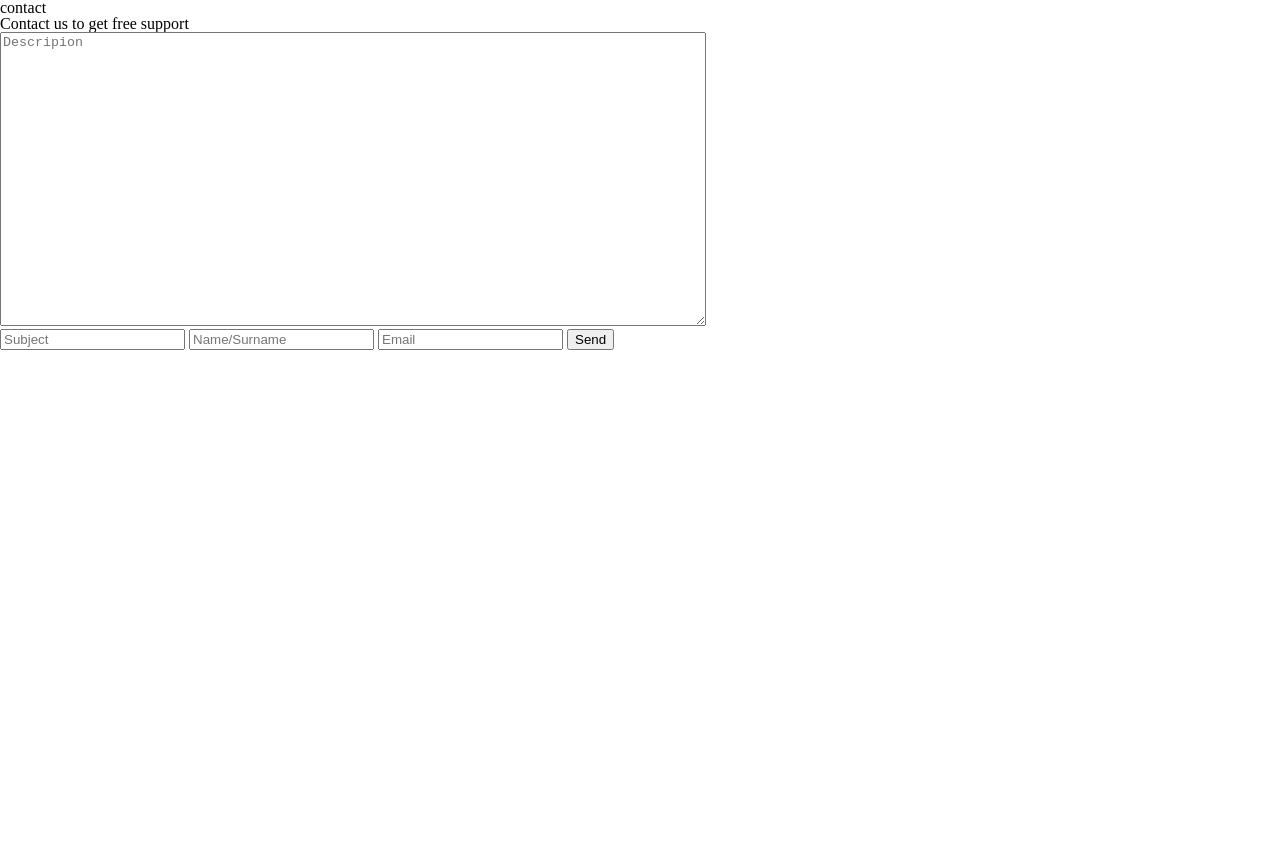
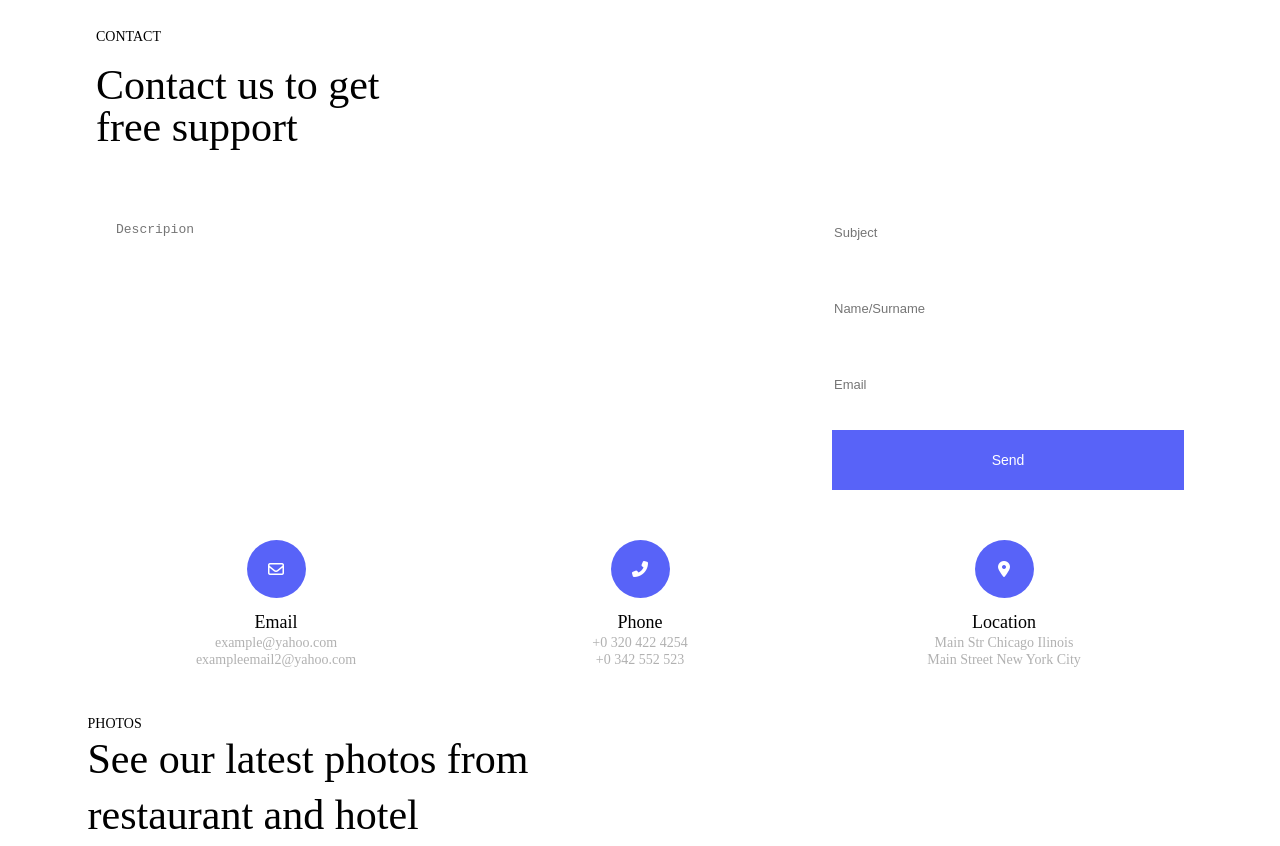
Before and after one commit to ninotevdorashvili/lesson11, a plain HTML site: page index.html in a window 1280 px wide. Shown: the top 846 px of the page. Before the commit the page ends 800 px from the top, so only its background shows below. Drawn offline with Linux system fonts and the light colour scheme.

Commit message:
add section1, section2,

```diff
--- a/css/reset.css
+++ b/css/reset.css
@@ -41,3 +41,9 @@ table {
 	border-collapse: collapse;
 	border-spacing: 0;
 }
+a {
+	text-decoration: none;
+}
+* {
+	box-sizing: border-box;
+}
--- a/css/style.css
+++ b/css/style.css
@@ -1,4 +1,136 @@
+body {
+    padding-top: 30px;
+}
+.section-container {
+    max-width: 1088px;
+    width: 100%;
+    margin: 0 auto;
+}
+.section-container h3 {
+    font-size: 14px;
+    text-transform: uppercase;
+}
+.section-container h2 {
+    max-width: 331px;
+    width: 100%;
+    font-size: 42px;
+    margin-top: 20px;
+    margin-bottom: 54px;
+}
+.forms-container {
+    max-width: 1088px;
+    width: 100%;
+}
+form {
+    max-width: 1088px;
+    width: 100%;
+    display: flex;
+    justify-content: space-between;
+    flex-wrap: wrap;
+}
+.input-div {
+    max-width: 352px;
+    width: 100%;
+    display: flex;
+    flex-direction: column;
+
+}
 .textarea {
-    width: 700px;
+    max-width: 720px;
+    width: 100%;
     height: 288px;
+    border: none;
+    font-size: 13px;
+    resize: none;
+    padding: 20px 20px;
 }
+.forms-input {
+    max-width: 352px;
+    width: 100%;
+    height: 60px;
+    border: none;
+    font-size: 13px;
+}
+.forms-input:nth-child(2) {
+    margin-top: 16px;
+    margin-bottom: 16px;
+}
+.button {
+    background-color: #5863F8;
+    color: #fff;
+    font-size: 14px;
+    margin-top: 16px;
+}
+.textarea::placeholder,
+.forms-input::placeholder {
+    font-size: 13px;
+    text-align: justify;
+}
+.contact-block {
+    max-width: 1088px;
+    width: 100%;
+    margin: 50px auto;
+    display: flex;
+    justify-content: space-between;
+}
+.block {
+    max-width: 360px;
+    width: 100%;
+    display: flex;
+    justify-content: center;
+    align-items: center;
+    flex-direction: column;
+}
+.icon-div {
+    background-color: #5863F8;
+    width: 59px;
+    height: 58px;
+    border-radius: 50%;
+    display: flex;
+    justify-content: center;
+    align-items: center;
+}
+.fa-envelope,
+.fa-phone-alt,
+.fa-map-marker-alt {
+    color: #fff;
+}
+.block a:nth-child(2) {
+    color: black;
+    font-size: 18px;
+    margin-top: 15px;
+}
+.block a:nth-child(3),
+.block a:nth-child(4) {
+    color: #B1B1B1;
+    font-size: 14px;
+}
+.block a:nth-child(3) {
+    margin-top: 5px;
+    margin-bottom: 3px;
+}
+/* section-2-styles */
+.section-2-container {
+    max-width: 1261px;
+    width: 100%;
+    margin: 0 auto;
+}
+.images-block {
+    display: flex;
+    justify-content: space-between;
+    flex-wrap: wrap;
+}
+.text-block {
+    max-width: 475px;
+    width: 100%;
+    margin-left: 78px;
+    margin-bottom: 54px;
+}
+.text-block h3 {
+    text-transform: uppercase;
+    font-size: 14px;
+}
+.text-block h2 {
+    font-size: 42px;
+    line-height: 56px;
+}
--- a/index.html
+++ b/index.html
@@ -4,7 +4,8 @@
     <meta charset="UTF-8">
     <meta http-equiv="X-UA-Compatible" content="IE=edge">
     <meta name="viewport" content="width=device-width, initial-scale=1.0">
-    <title>lesson11-froms</title>
+    <title>lesson11-forms</title>
+    <script src="https://kit.fontawesome.com/6de6aa5275.js" crossorigin="anonymous"></script>
     <link rel="stylesheet" href="css/reset.css">
     <link rel="stylesheet" href="css/fonts.css">
     <link rel="stylesheet" href="css/style.css">
@@ -13,21 +14,85 @@
 <body>
     <section>
         <div class="section-container">
-            <h2>contact</h2>
-            <h1>Contact us to get
-                free support</h1>
+            <h3>contact</h3>
+            <h2>Contact us to get
+                free support</h2>
             <div class="forms-container">
                 <form action="">
                     <textarea class="textarea" name="review" id="review" placeholder="Descripion"></textarea>
-                    <div>
-                        <input type="text" id="subject" name="subject" placeholder="Subject">
-                        <input type="text" id="name/surname" name="name" placeholder="Name/Surname">
-                        <input type="email" id="email" name="email" placeholder="Email">
-                        <button type="submit">Send</button>
+                    <div class="input-div">
+                        <input class="forms-input" type="text" id="subject" name="subject" placeholder="Subject">
+                        <input class="forms-input" type="text" id="name/surname" name="name" placeholder="Name/Surname">
+                        <input class="forms-input" type="email" id="email" name="email" placeholder="Email">
+                        <button class="forms-input button" type="submit">Send</button>
                     </div>
                 </form>
             </div>
         </div>
+        <div class="contact-block">
+            <div class="block">
+                <div class="icon-div"><a href="#"><i class="far fa-envelope"></i></a></div>
+                <a href="#">Email</a>
+                <a href="mailto:example@yahoo.com">example@yahoo.com</a>
+                <a href="mailto:exampleemail2@yahoo.com">exampleemail2@yahoo.com</a>
+            </div>
+            <div class="block">
+                <div class="icon-div"><a href="#"><i class="fas fa-phone-alt"></i></a></div>
+                <a href="#">Phone</a>
+                <a href="tel:+0 320 422 4254">+0 320 422 4254</a>
+                <a href="tel:+0 342 552 523">+0 342 552 523</a>
+            </div>
+            <div class="block">
+                <div class="icon-div"><a href="#"><i class="fas fa-map-marker-alt"></i></a></div>
+                <a href="#">Location</a>
+                <a href="https://goo.gl/maps/TdV2MGvcpdRGtvrr7">Main Str Chicago Ilinois</a>
+                <a href="https://goo.gl/maps/oK9fCBRnFDgG6qkPA">Main Street New York City</a>
+            </div>
+        </div>
     </section>
+    <section>
+        <div class="section-2-container">
+            <div class="text-block">
+                <h3>Photos</h3>
+                <h2>See our latest photos
+                    from restaurant and hotel</h2>
+            </div>
+            <div class="images-block">
+                <div><img src="images/image1.jpg" alt="image1"></div>
+                <div><img src="images/image2.jpg" alt="image2"></div>
+                <div><img src="images/image3.jpg" alt="image3"></div>
+            </div>
+        </div>
+    </section>
+    <footer>
+        <div>
+            <h4></h4>
+            <p></p>
+
+        </div>
+        <div>
+            <h4></h4>
+            <ul>
+                <li></li>
+                <li></li>
+                <li></li>
+                <li></li>
+            </ul>
+        </div>
+        <div>
+            <h4></h4>
+            <ul>
+                <li></li>
+                <li></li>
+                <li></li>
+                <li></li>
+            </ul>
+        </div>
+        <div>
+            <a href=""></a>
+            <a href=""></a>
+            <a href=""></a>
+        </div>
+    </footer>
 </body>
 </html>
```
Also changed, not shown: images/image1.jpg (added), images/image2.jpg (added), images/image3.jpg (added).
